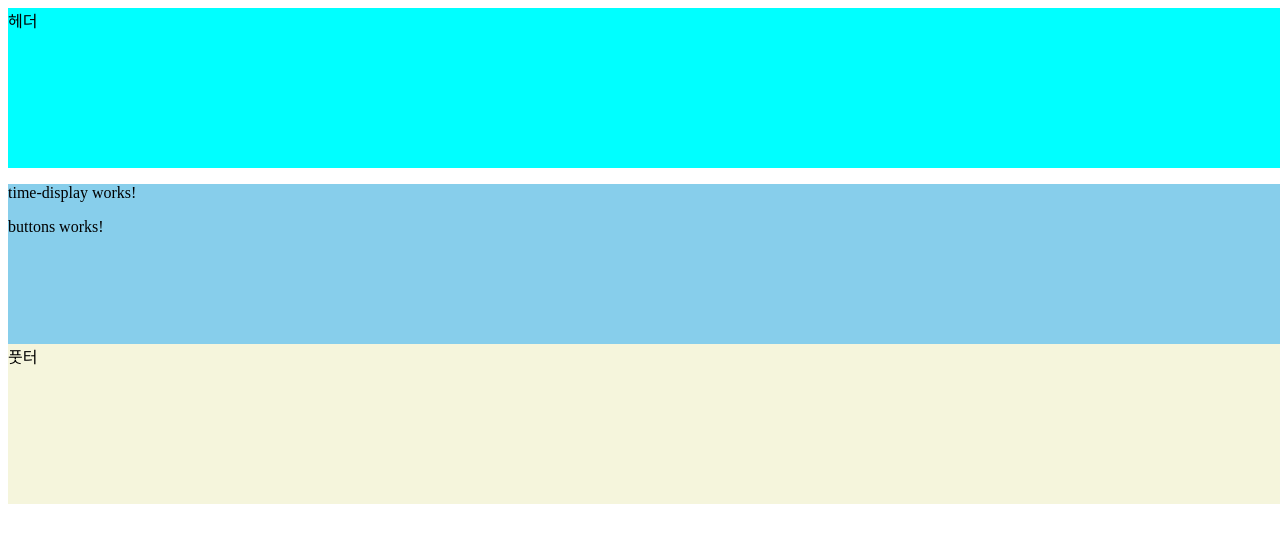
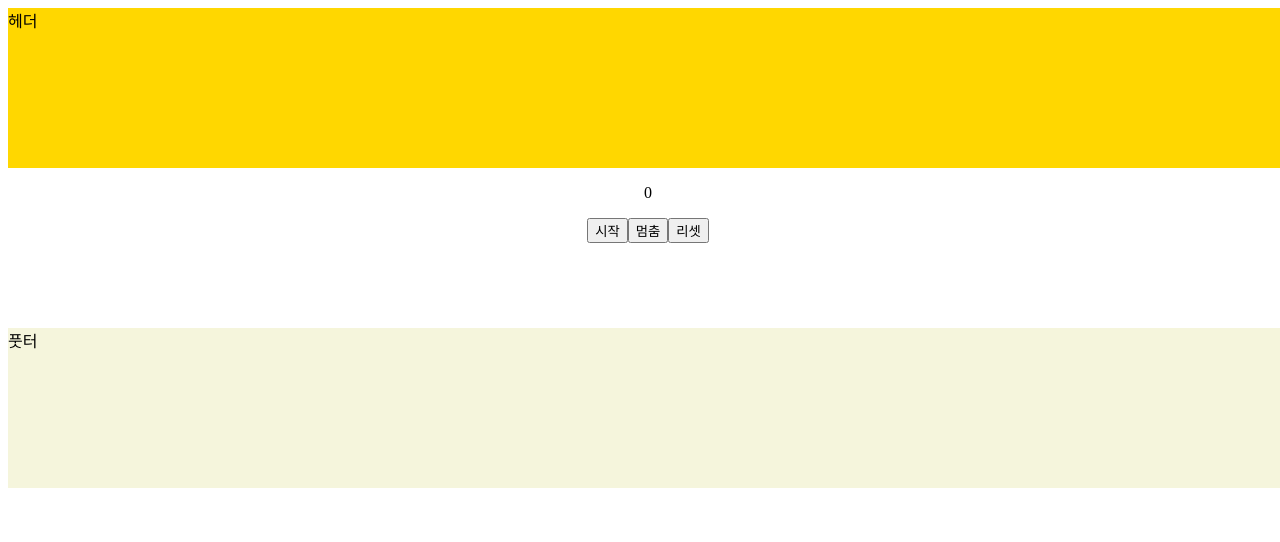
Before and after one commit to HongDongk/AngularGuide, an Angular app: page / in a window 1280 px wide. Shown: the top 542 px of the page. Built offline with nearby package versions, Linux system fonts and the light colour scheme.

Commit message:
데이터바인딩1

```diff
--- a/src/app/header/header.component.css
+++ b/src/app/header/header.component.css
@@ -1,5 +1,5 @@
 .title {
   width: 100vw;
   height: 20vh;
-  background-color: aqua;
+  background-color: gold;
 }
--- a/src/app/section/buttons/buttons.component.html
+++ b/src/app/section/buttons/buttons.component.html
@@ -1 +1,6 @@
-<p>buttons works!</p>
+<div>
+  <!-- 템플릿에서 컴포넌트로 단방향 이벤트 바인딩 -->
+  <button class="start-btn" (click)="start($event)">시작</button>
+  <button class="stop-btn">멈춤</button>
+  <button class="reset-btn">리셋</button>
+</div>
--- a/src/app/section/buttons/buttons.component.ts
+++ b/src/app/section/buttons/buttons.component.ts
@@ -3,8 +3,10 @@ import { Component } from '@angular/core';
 @Component({
   selector: 'app-buttons',
   templateUrl: './buttons.component.html',
-  styleUrls: ['./buttons.component.css']
+  styleUrls: ['./buttons.component.css'],
 })
 export class ButtonsComponent {
-
+  start($event: MouseEvent) {
+    console.log($event);
+  }
 }
--- a/src/app/section/section.component.css
+++ b/src/app/section/section.component.css
@@ -1,5 +1,12 @@
 .title {
   width: 100vw;
   height: 20vh;
-  background-color: skyblue;
 }
+
+.display {
+  width: 100%;
+  display: flex;
+  flex-direction: column;
+  justify-content: center;
+  align-items: center;
+}
--- a/src/app/section/section.component.html
+++ b/src/app/section/section.component.html
@@ -1,4 +1,6 @@
 <div class="title">
-  <app-time-display></app-time-display>
-  <app-buttons></app-buttons>
+  <div class="display">
+    <app-time-display></app-time-display>
+    <app-buttons></app-buttons>
+  </div>
 </div>
--- a/src/app/section/time-display/time-display.component.html
+++ b/src/app/section/time-display/time-display.component.html
@@ -1 +1,2 @@
-<p>time-display works!</p>
+<!-- 컴포넌트에서 템플릿으로 단방향 데이터 바인딩 -->
+<p>{{ test }}</p>
--- a/src/app/section/time-display/time-display.component.ts
+++ b/src/app/section/time-display/time-display.component.ts
@@ -3,8 +3,14 @@ import { Component } from '@angular/core';
 @Component({
   selector: 'app-time-display',
   templateUrl: './time-display.component.html',
-  styleUrls: ['./time-display.component.css']
+  styleUrls: ['./time-display.component.css'],
 })
 export class TimeDisplayComponent {
+  test = 0; // 컴포넌트에서 템플릿으로 단방향 데이터 바인딩
 
+  constructor() {
+    setInterval(() => {
+      this.test++;
+    }, 100000);
+  }
 }
```
